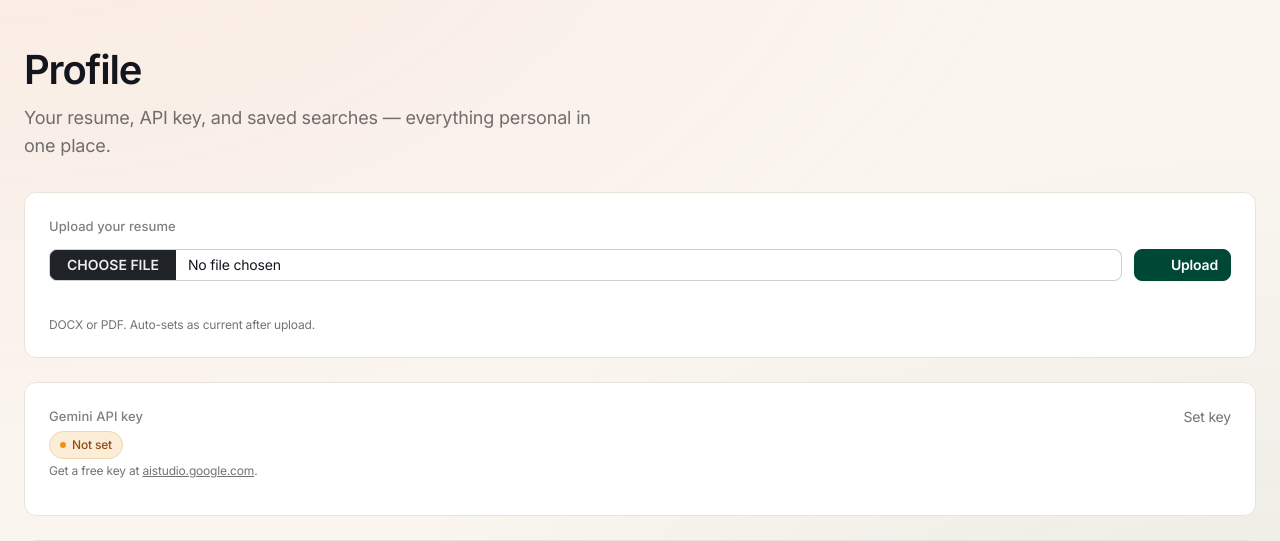
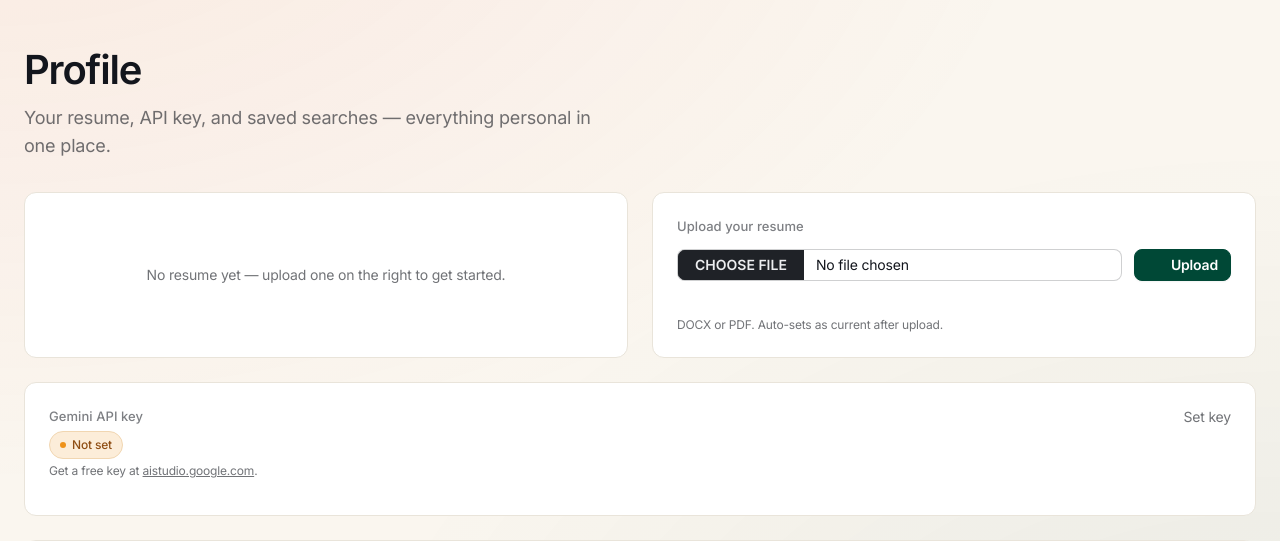
Before and after one commit to Edu126/jobot, a FastAPI app: template ui_web/templates/pages/profile.html in a window 1280 px wide. Shown: the part 65-606 px from the top of the page. Run offline with FastAPI, Linux system fonts and the light colour scheme; the template is opened without the code that fills it, so the values that code supplies are empty; some libraries are stand-ins or nearby versions.

Commit message:
Batch fixes: tab rename, hover-selected precedence, profile 50/50, redirect prompt
- Rename "Targeted analysis" → "Individual Job Review" (plainer English)
- Job card selected-state now wins over hover: new .card-quiet--selected
  class with :hover override so the green ring stays visible while cursor
  is on the selected card (was getting overwritten by salmon hover border)
- Profile: Current resume + Upload new sit as 50/50 grid on md+ instead of
  stacked — uses the wider max-w-7xl properly, less vertical scroll
- longOp.stop: on HX-Redirect, call overlay.releaseUnloadGuard() before
  returning so our own successful redirect doesn't get the 'Leave site?'
  prompt. Also fire toast+notif on redirect (was silenced) so background-
  tab users get pinged when the op completes

```diff
--- a/ui_web/static/app.css
+++ b/ui_web/static/app.css
@@ -147,6 +147,19 @@ body {
   box-shadow:
     0 1px 0 oklch(var(--a) / 0.05),
     0 10px 25px -18px oklch(var(--p) / 0.28);
+}
+
+/* Selected-state override — a card in the "selected" state should always
+   win over hover. Both .card-quiet--selected and .card-quiet--selected:hover
+   render with the primary-green ring so the selection never gets lost while
+   the user's cursor is anywhere on the card. */
+.card-quiet--selected,
+.card-quiet--selected:hover {
+  border-color: oklch(var(--p));
+  background: oklch(var(--p) / 0.025);
+  box-shadow:
+    0 0 0 2px oklch(var(--p) / 0.55),
+    0 12px 30px -18px oklch(var(--p) / 0.35);
 }
 
 /* Closed statuses (rejected/withdrawn) — denser, muted, less prominent. */
--- a/ui_web/templates/base.html
+++ b/ui_web/templates/base.html
@@ -122,6 +122,12 @@
         hide() {
           this.active = false;
           document.body.style.overflow = '';
+          this.releaseUnloadGuard();
+        },
+        // Detach the beforeunload listener WITHOUT hiding the overlay. Used
+        // when HTMX is about to trigger a successful HX-Redirect — we don't
+        // want to prompt "Leave site?" during our own navigation.
+        releaseUnloadGuard() {
           if (this._beforeUnload) {
             window.removeEventListener('beforeunload', this._beforeUnload);
             this._beforeUnload = null;
@@ -195,19 +201,27 @@
 
           // Restore title with a "done" flash when we'd shown a running indicator
           if (this.titleFlashed && this.originalTitle) {
-            document.title = ok ? `✓ Done — Jobot` : `⚠ Error — Jobot`;
+            document.title = ok ? `Done — Jobot` : `Error — Jobot`;
             const orig = this.originalTitle;
             setTimeout(() => { document.title = orig; }, 5000);
           }
 
-          // Toast + browser notif on successful completion (skip if redirecting —
-          // the new page will render its own signal).
-          if (ok && !isRedirect) {
+          // Toast + browser notif on successful completion. Fire even on
+          // redirect — the user may be on another tab and needs to know
+          // the work is finished (the redirect just switches which URL loads).
+          if (ok) {
             Alpine.store('toast').show(`${this.label} complete`, 'success');
             Alpine.store('notif').fire(`Jobot: ${this.label} complete`, 'Return to the tab to see results.');
           }
 
-          if (isRedirect) return;   // hold loading state through navigation (overlay stays up)
+          if (isRedirect) {
+            // Release the beforeunload guard so our own successful redirect
+            // doesn't get the "Leave site? Changes may not be saved" prompt.
+            // Overlay stays visible until the new page's HTML loads and
+            // replaces the DOM (naturally clearing all Alpine state).
+            Alpine.store('overlay').releaseUnloadGuard();
+            return;
+          }
           this.running = false;
           if (this.timer) { clearInterval(this.timer); this.timer = null; }
           Alpine.store('overlay').hide();
--- a/ui_web/templates/pages/jobs.html
+++ b/ui_web/templates/pages/jobs.html
@@ -49,7 +49,7 @@
         <button type="button" @click="mode = 'targeted'"
                 :class="mode === 'targeted' ? 'seg-tab seg-tab--active' : 'seg-tab'">
           <i class="ph-thin ph-crosshair-simple i-4"></i>
-          Targeted analysis
+          Individual Job Review
         </button>
       </div>
       <span class="text-xs text-body-muted"
--- a/ui_web/templates/pages/profile.html
+++ b/ui_web/templates/pages/profile.html
@@ -12,7 +12,12 @@
 
 <div class="space-y-6">
 
-  {# ── Current resume ── #}
+  {# ── Current resume + Upload — 50/50 row on md+ so they sit side by side.
+     Both cards keep their own headers so the pair reads as two focused cards
+     instead of one busy panel. On mobile they stack. #}
+  <div class="grid grid-cols-1 md:grid-cols-2 gap-6">
+
+    {# Current resume — left column #}
     {% if current %}
     <section class="card-quiet">
       <div class="flex items-start justify-between gap-4">
@@ -39,9 +44,16 @@
         </a>
       </div>
     </section>
+    {% else %}
+    {# Placeholder when no resume yet — keeps the grid symmetrical #}
+    <section class="card-quiet flex items-center justify-center text-center">
+      <div class="text-body-muted text-sm">
+        No resume yet — upload one on the right to get started.
+      </div>
+    </section>
     {% endif %}
 
-  {# ── Upload new resume ── #}
+    {# Upload new — right column #}
     <section class="card-quiet">
       <div class="text-label mb-3">
         {% if current %}Upload new version{% else %}Upload your resume{% endif %}
@@ -65,6 +77,7 @@
         </div>
       </form>
     </section>
+  </div>
 
   {# ── ATS report ── #}
   {% if ats_report %}
--- a/ui_web/templates/partials/job_card.html
+++ b/ui_web/templates/partials/job_card.html
@@ -9,8 +9,7 @@
            expanded: false,
            ageDays: {% if job._age_days is defined %}{{ job._age_days }}{% else %}null{% endif %}
          }"
-         :class="$store.selectedJob.id === '{{ job.id }}' ? 'ring-2' : ''"
-         :style="$store.selectedJob.id === '{{ job.id }}' ? '--tw-ring-color: oklch(var(--p));' : ''"
+         :class="$store.selectedJob.id === '{{ job.id }}' ? 'card-quiet--selected' : ''"
          @click="$store.selectedJob.select('{{ job.id }}')"
          x-show="$store.filters.matches({
            score: {{ job._score }},
```
Lines whose indentation alone changed are shown as unchanged.
